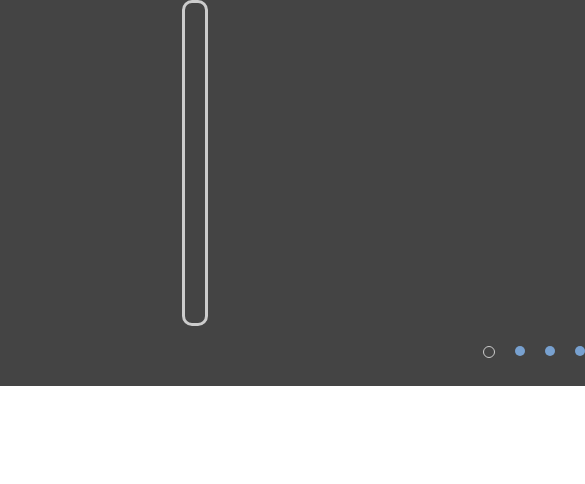
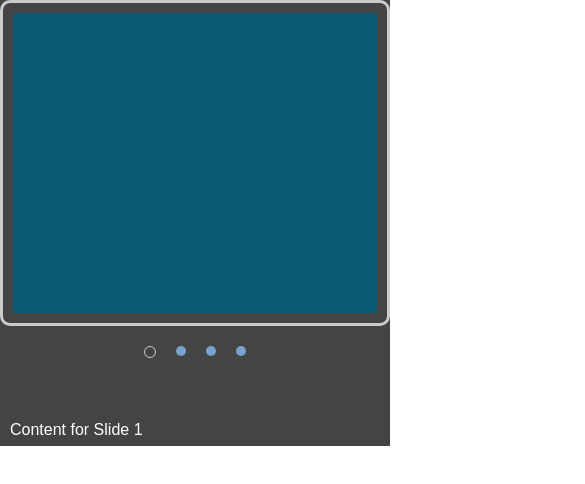
Before and after one commit to EvParukevich/cssMemeSlider, a plain HTML site: page cssMemeSlider/index.html in a window 390 px wide. Shown: the whole page, 585 px wide, since content can reach past the window. Drawn offline with Linux system fonts and the light colour scheme.

Commit message:
feat: add adeptive (Wen, Sep 20, 2023 00:10)

```diff
--- a/cssMemeSlider/style.css
+++ b/cssMemeSlider/style.css
@@ -14,8 +14,8 @@ li {
 
 #slider {
     margin: 0 auto;
-    width: 800px;
-    max-width: 100%;
+    width: 100%;
+    max-width: 800px;
     text-align: center;
     background-color: #444;
     display: grid;
@@ -151,8 +151,17 @@ li {
 
  @media screen and (max-width: 900px) {
 
-    #slides {
-       max-width: calc(100% - 140px);
-       margin: 0 auto;
+    #slider {
+        grid-template-columns: auto ;
+        grid-template-rows: auto 60px 60px;
+        grid-template-areas:
+            'slides'
+            'bullets'
+            'slides-content'
+        ;
+    }
+
+    #bullets {
+        justify-self: center;
     }
  }
```
